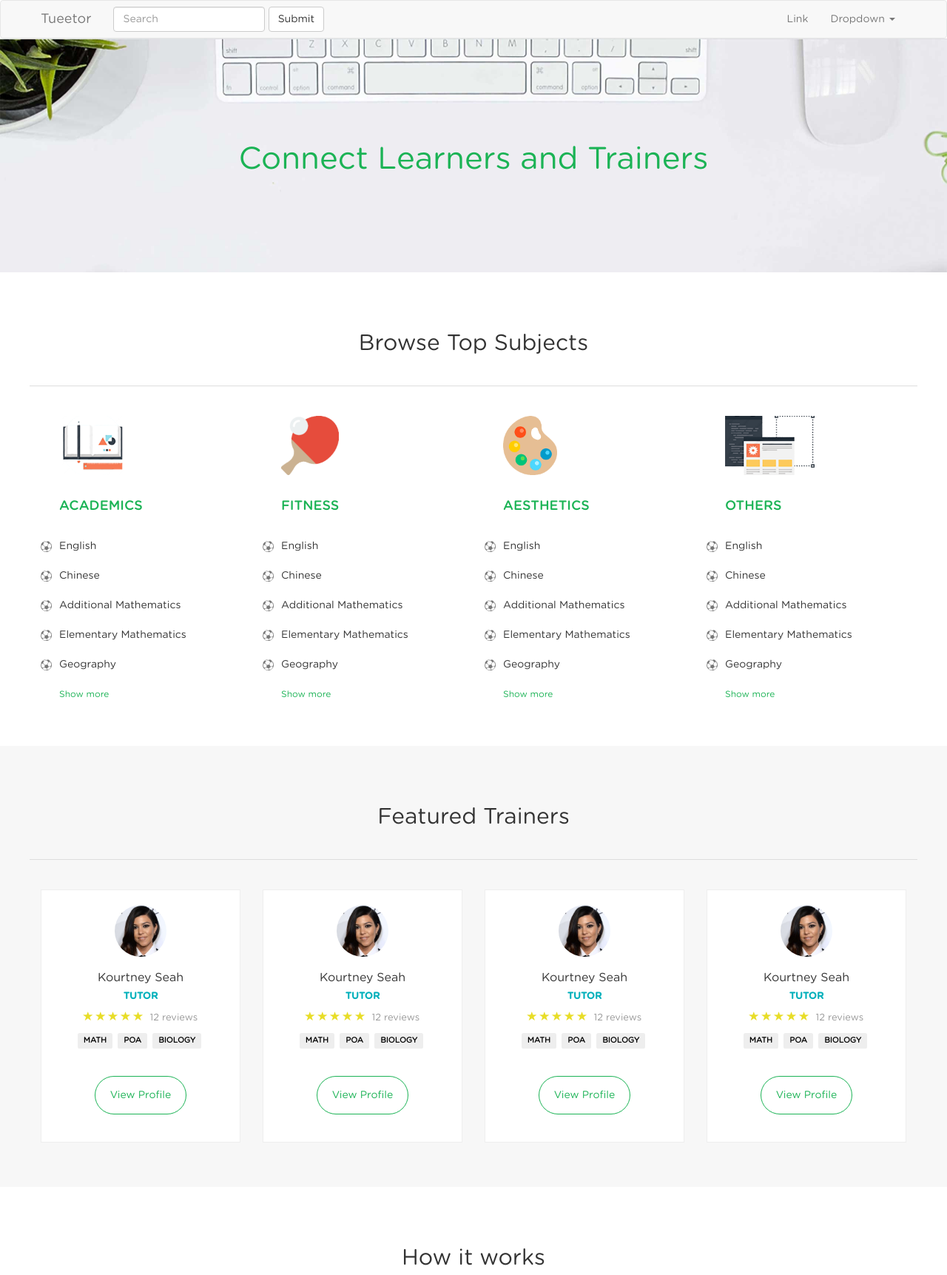
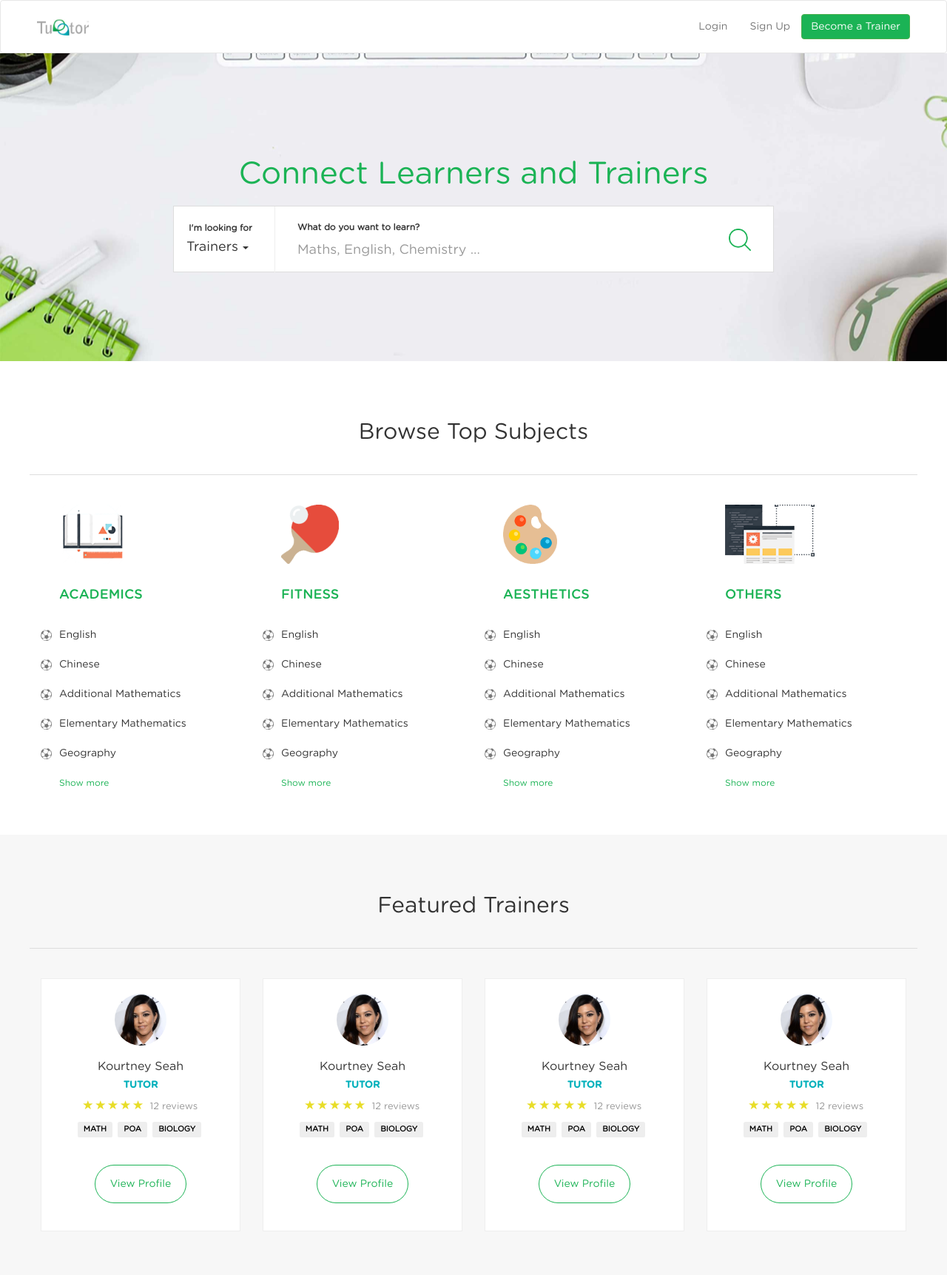
Before and after one commit to jessdesigntan/tueetor, a PHP site: page / in a window 1280 px wide. Shown: the top 1723 px of the page at 74% size. Run offline with PHP 8.4, Linux system fonts and the light colour scheme.

Commit message:
landing page

```diff
--- a/controllers/template.php
+++ b/controllers/template.php
@@ -48,29 +48,21 @@ function navbar() {
         <span class="icon-bar"></span>
         <span class="icon-bar"></span>
       </button>
-      <a class="navbar-brand" href="#">Tueetor</a>
+      <a class="navbar-brand" href="#"><img src="images/logo.jpg" width="70"></a>
     </div>
 
     <!-- Collect the nav links, forms, and other content for toggling -->
     <div class="collapse navbar-collapse" id="bs-example-navbar-collapse-1">
-      <form class="navbar-form navbar-left">
+      <!--<form class="navbar-form navbar-left">
         <div class="form-group">
           <input type="text" class="form-control" placeholder="Search">
         </div>
         <button type="submit" class="btn btn-default">Submit</button>
-      </form>
+      </form>-->
       <ul class="nav navbar-nav navbar-right">
-        <li><a href="#">Link</a></li>
-        <li class="dropdown">
-          <a href="#" class="dropdown-toggle" data-toggle="dropdown" role="button" aria-haspopup="true" aria-expanded="false">Dropdown <span class="caret"></span></a>
-          <ul class="dropdown-menu">
-            <li><a href="#">Action</a></li>
-            <li><a href="#">Another action</a></li>
-            <li><a href="#">Something else here</a></li>
-            <li role="separator" class="divider"></li>
-            <li><a href="#">Separated link</a></li>
-          </ul>
-        </li>
+        <li><a href="#">Login</a></li>
+        <li><a href="#">Sign Up</a></li>
+        <button type="button" class="btn btn-success navbar-btn">Become a Trainer</button>
       </ul>
     </div><!-- /.navbar-collapse -->
   </div><!-- /.container-fluid -->
--- a/css/style.css
+++ b/css/style.css
@@ -17,8 +17,16 @@ body {
   font-family: 'Gotham Book', sans-serif;
 }
 
+.navbar-default {
+  background-color: white;
+}
+
 .navbar {
   margin-bottom: 0;
+}
+
+.navbar .container-fluid {
+  padding: 10px;
 }
 
 .navbar > div {
@@ -27,7 +35,7 @@ body {
 }
 
 .hero-banner {
-  background: url(../images/main.jpg) top center no-repeat;
+  background: url(../images/main.jpg) center center no-repeat scroll;
   background-size: 100%;
   display: table;
   width: 100%;
@@ -35,16 +43,22 @@ body {
   padding: 120px 60px;
 }
 
-.hero-banner > .text > h1 {
+.hero-banner .text > h1 {
   color: var(--primary-color);
   font-size: 42px;
+  margin-bottom: 20px;
 }
 
-.hero-banner > .text {
+.hero-banner > div {
   display: table-cell;
   vertical-align: middle;
   width: 100%;
   text-align: center;
+}
+
+.hero-banner > div > .form {
+  max-width: 70%;
+  margin: 0 auto;
 }
 
 .tutor-banner {
@@ -83,8 +97,8 @@ body {
 
 @media only screen and (max-width: 767px) {
   .hero-banner {
-    background: url(../images/main-mobile.jpg) top center no-repeat;
-    height: 66vh;
+    background: url(../images/main-mobile.jpg) center center no-repeat scroll;
+    padding: 30px 10px;
   }
 
   .hero-banner > .text > h1 {
@@ -98,6 +112,11 @@ body {
 
   .tutor-banner > .text > p {
     font-size: 18px;
+  }
+
+  .hero-banner > div > .form {
+    max-width: 100%;
+    padding: 0;
   }
 }
 
@@ -369,3 +388,87 @@ a:hover {
     margin-bottom: 30px;
   }
 }
+
+.btn-success {
+  background-color: #1bb355;
+}
+
+
+.search-bar {
+  display: block;
+  background-color: white;
+  border: 1px solid #ddd;
+  height: 90px;
+}
+
+.search-bar input {
+  border: none;
+  box-shadow: none;
+}
+
+.search-bar > div > div {
+  height: 90px;
+}
+
+.search-bar > div > div:first-child {
+  border-right: 1px solid #eee;
+  padding: 20px 30px;
+}
+
+.search-bar > div > div:last-child {
+  padding: 20px 30px;
+}
+
+.search-bar .btn-default {
+  border: none;
+  margin: 0 10px 0 0;
+  padding: 0;
+  margin-left: -15px;
+  font-size: 18px;
+}
+
+.search-bar .input-group-btn {
+  margin: 0;
+  padding: 0;
+}
+
+.input-group-btn label {
+  margin-left: -10px;
+}
+
+.search-bar label {
+  display: block;
+  font-size: 12px;
+  text-align: left;
+}
+
+.search-bar input {
+  font-size: 18px;
+  margin-left: -12px;
+  background: transparent;
+}
+
+.search-bar .hidden-submit {
+  background: url(../images/icon-search.png) no-repeat center center;
+  background-size: 30px;
+  position: absolute;
+  width: 90px;
+  height: 90px;
+  top: 0px;
+  right: 0px;
+  z-index: 100;
+  border: none;
+}
+
+@media only screen and (max-width: 767px) {
+  .search-bar .hidden-submit {
+    display: none;
+  }
+}
+
+input {
+  border: none !important;
+  -webkit-box-shadow: none !important;
+  -moz-box-shadow: none !important;
+  box-shadow: none !important;
+}
--- a/index.php
+++ b/index.php
@@ -6,8 +6,33 @@
   <body>
     <?php navbar(); ?>
     <div class="hero-banner">
-      <div class="text">
-        <h1>Connect Learners and Trainers</h1>
+      <div>
+        <div class="text">
+          <h1>Connect Learners and Trainers</h1>
+        </div>
+        <div class="form">
+          <form class="search-bar" role="search">
+            <div class="input-group">
+              <div class="input-group-btn">
+                <label>I'm looking for</label>
+                <button type = "button" class = "btn btn-default" tabindex = "-1">Trainers</button>
+                <button style="float:right; width:20px;" type = "button" class = "btn btn-default dropdown-toggle" data-toggle = "dropdown" tabindex = "-1">
+                   <span class = "caret"></span>
+                   <span class = "sr-only">Toggle Dropdown</span>
+                </button>
+                <ul class="dropdown-menu">
+                   <li><a href="#">Trainers</a></li>
+                   <li><a href="#">Learners</a></li>
+                </ul>
+              </div><!-- /btn-group -->
+              <div>
+                <label>What do you want to learn?</label>
+                <input type = "text" class = "form-control" placeholder="Maths, English, Chemistry ...">
+                <button type="submit" class="hidden-submit"></button>
+              </div>
+            </div><!-- /input-group -->
+          </form>
+        </div>
       </div>
     </div>
 
```
Also changed, not shown: images/icon-search.png (added), images/logo.jpg (added).
